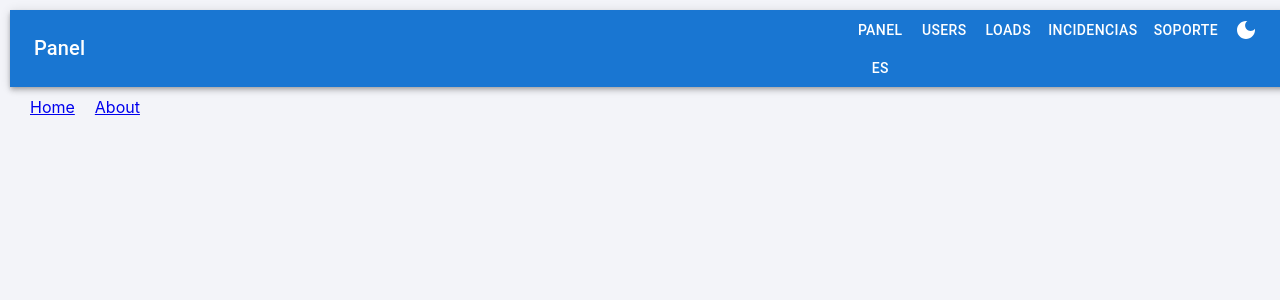
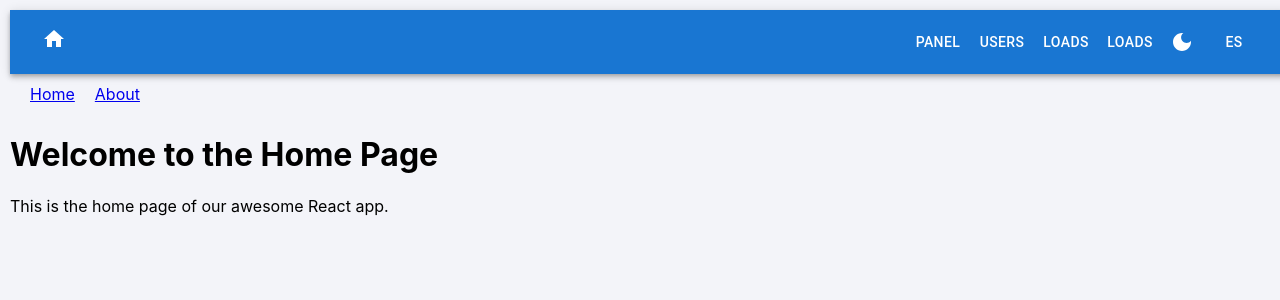
Before and after one commit to dvidaillet/powerloads-mio-vite, a React (Vite) app: page /loads in a window 1280 px wide. Shown: the top 300 px of the page. Built offline with nearby package versions, Linux system fonts and the light colour scheme.

Commit message:
improving home panel

```diff
--- a/public/locales/en/translation.json
+++ b/public/locales/en/translation.json
@@ -2,7 +2,8 @@
   "homePanel": {
     "panel": "Panel",
     "users": "Users",
-    "loads": "Loads"
+    "loads": "Loads",
+    "support": "Loads"
   },
   "home": {
     "title": "Welcome to the Home Page",
--- a/public/locales/es/translation.json
+++ b/public/locales/es/translation.json
@@ -2,7 +2,8 @@
   "homePanel": {
     "panel": "Panel",
     "users": "Usuarios",
-    "loads": "Cargas"
+    "loads": "Cargas",
+    "support": "Soporte"
   },
   "home": {
     "title": "Bienvenido a la Página de Inicio",
--- a/src/App.tsx
+++ b/src/App.tsx
@@ -6,6 +6,10 @@ import HomeHorizontalPanel from "./components/HomeHorizontalPanel/HomeHorizontal
 import Home from "./pages/Home";
 import About from "./pages/About";
 import Navbar from "./components/Navbar/Navbar";
+import Loads from "./pages/Loads";
+import Users from "./pages/Users";
+import Incidences from "./pages/Incidences";
+import Dashboard from "./pages/Dashboard";
 
 const App = () => {
   return (
@@ -19,6 +23,10 @@ const App = () => {
         <Routes>
           <Route path="/" element={<Home />} />
           <Route path="/about" element={<About />} />
+          <Route path="/users" element={<Users />} />
+          <Route path="/loads" element={<Loads />} />
+          <Route path="/support" element={<Incidences />} />
+          <Route path="/dashboard" element={<Dashboard />} />
         </Routes>
       </Router>
     </div>
--- a/src/components/HomeHorizontalPanel/HomeHorizontalPanel.tsx
+++ b/src/components/HomeHorizontalPanel/HomeHorizontalPanel.tsx
@@ -1,28 +1,33 @@
-import { AppBar, Toolbar, Typography, Button } from "@mui/material";
+import { AppBar, Toolbar, Button, IconButton } from "@mui/material";
 import { Link } from "react-router-dom";
 import { useTranslation } from "react-i18next";
 import ThemeToggleButton from "../buttons/ThemeToggleButton/ThemeToggleButton";
 import LanguageMenu from "../LanguageMenu/LanguageMenu";
+import HomeIcon from "@mui/icons-material/Home";
 
 const HomeHorizontalPanel = () => {
   const { t } = useTranslation();
   return (
     <AppBar position="static" color="primary">
       <Toolbar style={{ display: "flex", justifyContent: "space-between" }}>
-        <Typography variant="h6">
+        <IconButton>
           <Link to="/" style={{ textDecoration: "none", color: "white" }}>
-            {t("homePanel.panel")}
+            {/* {t("homePanel.panel")} */}
+            <HomeIcon />
           </Link>
-        </Typography>
+        </IconButton>
         <div>
           <Button>
-            <Link to="/" style={{ textDecoration: "none", color: "white" }}>
+            <Link
+              to="/dashboard"
+              style={{ textDecoration: "none", color: "white" }}
+            >
               {t("homePanel.panel")}
             </Link>
           </Button>
           <Button color="inherit">
             <Link
-              to="/usuarios"
+              to="/users"
               style={{ textDecoration: "none", color: "white" }}
             >
               {t("homePanel.users")}
@@ -30,7 +35,7 @@ const HomeHorizontalPanel = () => {
           </Button>
           <Button color="inherit">
             <Link
-              to="/cargas"
+              to="/loads"
               style={{ textDecoration: "none", color: "white" }}
             >
               {t("homePanel.loads")}
@@ -38,18 +43,10 @@ const HomeHorizontalPanel = () => {
           </Button>
           <Button color="inherit">
             <Link
-              to="/incidencias"
+              to="/support"
               style={{ textDecoration: "none", color: "white" }}
             >
-              Incidencias
-            </Link>
-          </Button>
-          <Button color="inherit">
-            <Link
-              to="/soporte"
-              style={{ textDecoration: "none", color: "white" }}
-            >
-              Soporte
+              {t("homePanel.support")}
             </Link>
           </Button>
           <ThemeToggleButton />
--- a/src/components/LanguageMenu/LanguageMenu.tsx
+++ b/src/components/LanguageMenu/LanguageMenu.tsx
@@ -24,7 +24,7 @@ const LanguageMenu = () => {
   };
 
   return (
-    <div>
+    <>
       <Button onClick={handleClick} style={{ color: "white" }}>
         {language} {/* Mostrar el idioma seleccionado */}
       </Button>
@@ -42,7 +42,7 @@ const LanguageMenu = () => {
           EN
         </MenuItem>
       </Menu>
-    </div>
+    </>
   );
 };
 
--- /dev/null
+++ b/src/pages/Dashboard.tsx
@@ -0,0 +1,14 @@
+import { useTranslation } from "react-i18next";
+
+const Dashboard = () => {
+  const { t } = useTranslation();
+
+  return (
+    <div>
+      <h1>{t("home.title")}</h1>
+      <p>{t("home.description")}</p>
+    </div>
+  );
+};
+
+export default Dashboard;
--- /dev/null
+++ b/src/pages/Incidences.tsx
@@ -0,0 +1,14 @@
+import { useTranslation } from "react-i18next";
+
+const Incidences = () => {
+  const { t } = useTranslation();
+
+  return (
+    <div>
+      <h1>{t("home.title")}</h1>
+      <p>{t("home.description")}</p>
+    </div>
+  );
+};
+
+export default Incidences;
--- /dev/null
+++ b/src/pages/Loads.tsx
@@ -0,0 +1,14 @@
+import { useTranslation } from "react-i18next";
+
+const Loads = () => {
+  const { t } = useTranslation();
+
+  return (
+    <div>
+      <h1>{t("home.title")}</h1>
+      <p>{t("home.description")}</p>
+    </div>
+  );
+};
+
+export default Loads;
--- /dev/null
+++ b/src/pages/Users.tsx
@@ -0,0 +1,14 @@
+import { useTranslation } from "react-i18next";
+
+const Users = () => {
+  const { t } = useTranslation();
+
+  return (
+    <div>
+      <h1>{t("home.title")}</h1>
+      <p>{t("home.description")}</p>
+    </div>
+  );
+};
+
+export default Users;
```
